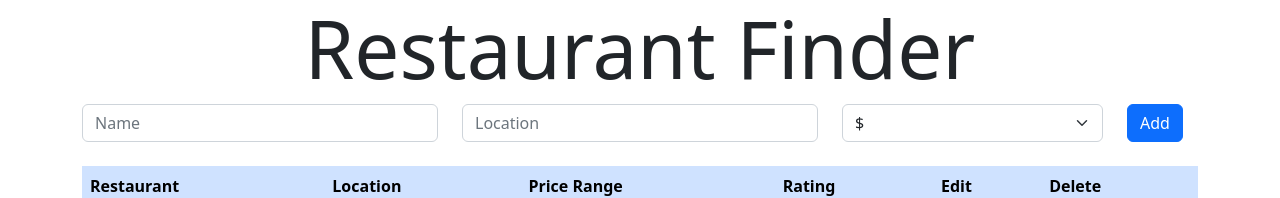
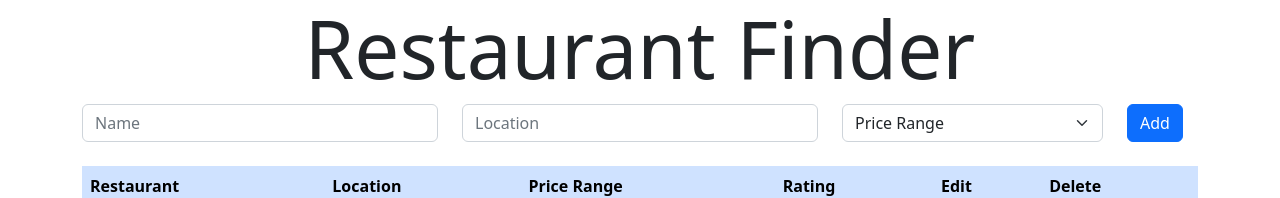
Before and after one commit to adbshiau/restaurants, a React (Create React App) app in the folder client/: page / in a window 1280 px wide. Shown: the top 198 px of the page. Built offline with nearby package versions, Linux system fonts and the light colour scheme; no server answers.

Commit message:
Add state variables to AddRestaurant component

```diff
--- a/client/src/components/AddRestaurant.jsx
+++ b/client/src/components/AddRestaurant.jsx
@@ -1,22 +1,37 @@
-import React from "react";
+import React, { useState } from "react";
 
 export const AddRestaurant = () => {
+  const [name, setName] = useState();
+  const [location, setLocation] = useState();
+  const [priceRange, setPriceRange] = useState("Price Range");
   return (
     <div className="mb-4">
       <form action="">
         <div className="row">
           <div className="col-4">
-            <input type="text" className="form-control" placeholder="Name" />
+            <input
+              type="text"
+              className="form-control"
+              placeholder="Name"
+              value={name}
+              onChange={(e) => setName(e.target.value)}
+            />
           </div>
           <div className="col-4">
             <input
               type="text"
               className="form-control"
               placeholder="Location"
+              value={location}
+              onChange={(e) => setLocation(e.target.value)}
             />
           </div>
           <div className="col-3">
-            <select className="form-select">
+            <select
+              className="form-select"
+              value={priceRange}
+              onChange={(e) => setPriceRange(e.target.value)}
+            >
               <option disabled>Price Range</option>
               <option value="1">$</option>
               <option value="2">$$</option>
```
